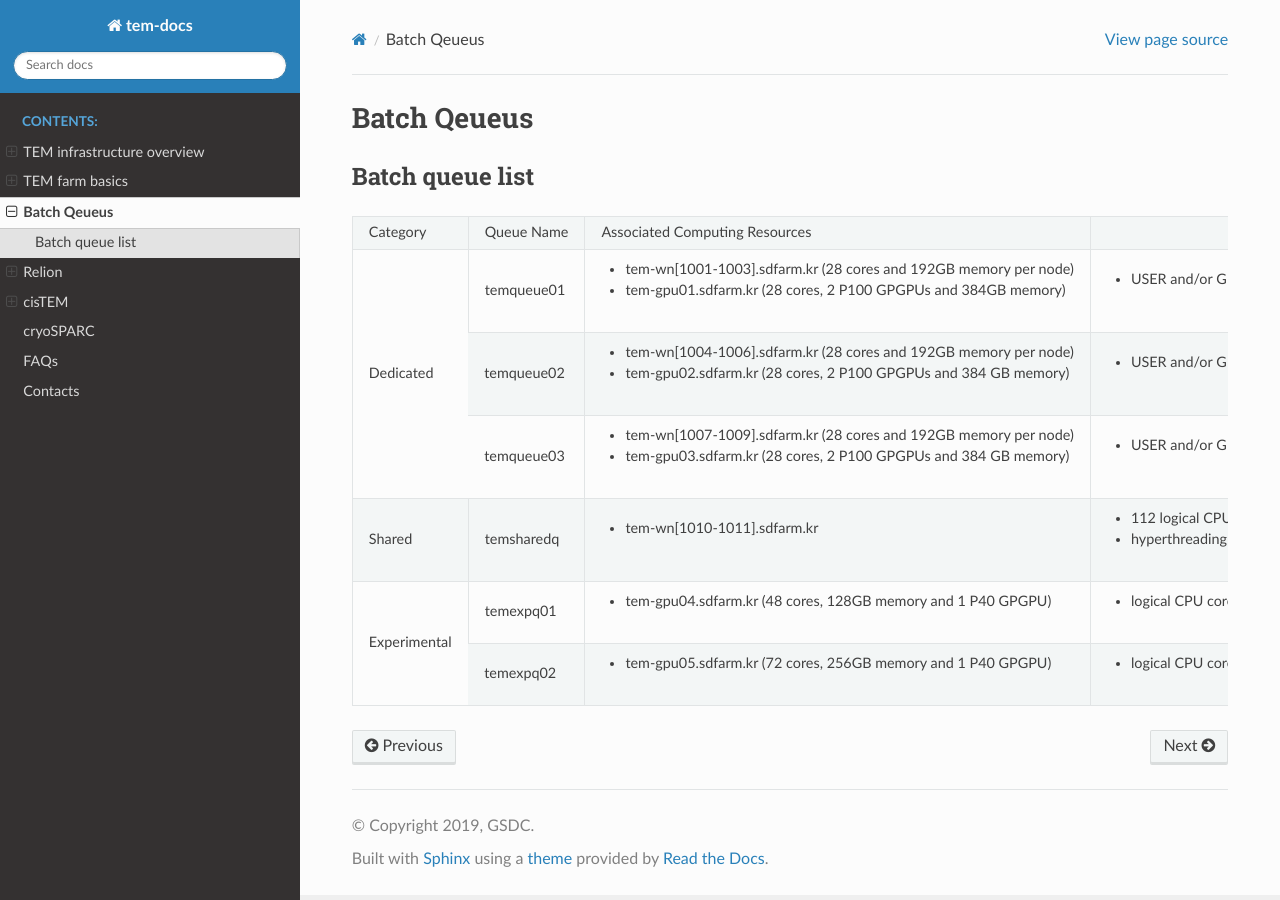
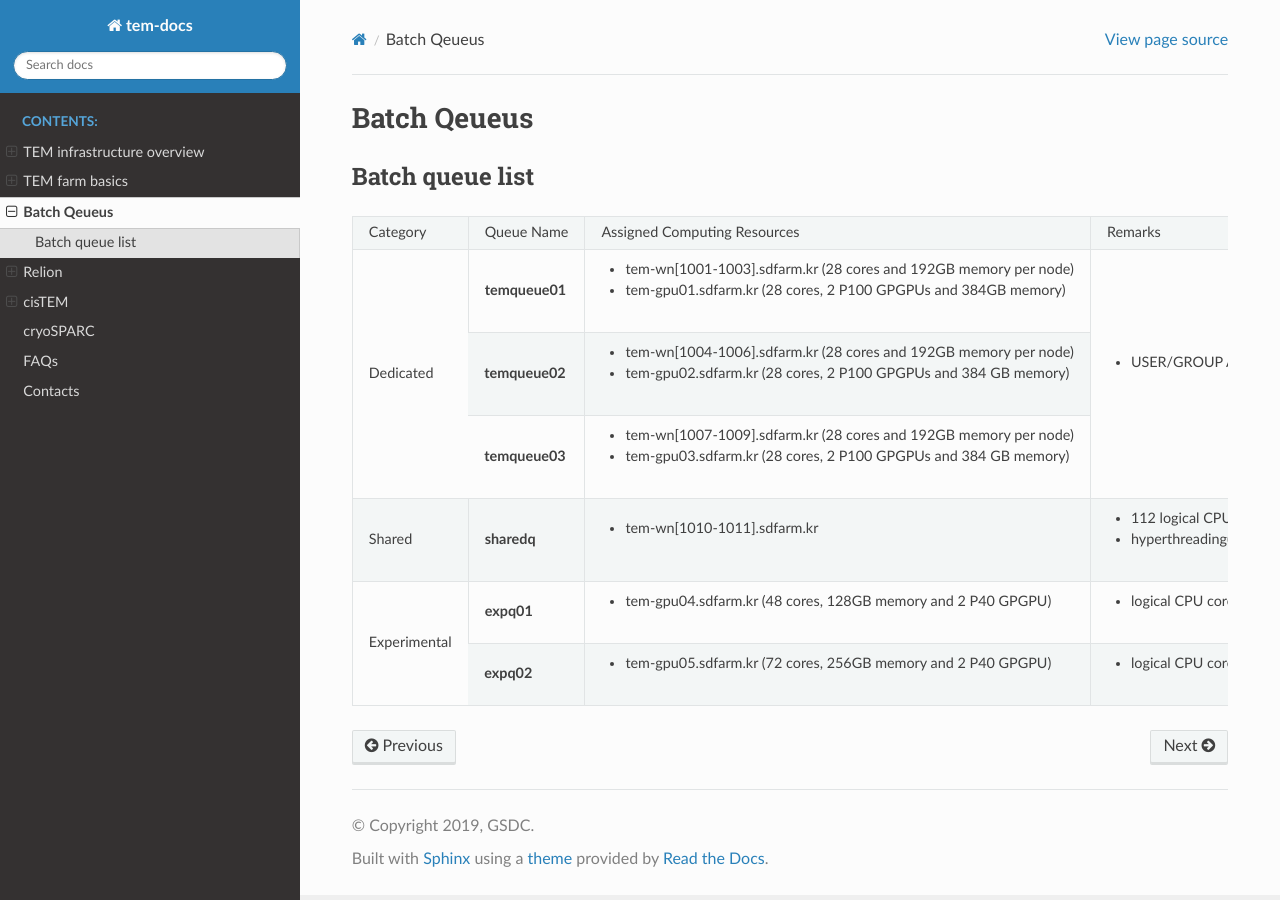
Before and after one commit to junglok/tem-docs, a Sphinx documentation site: the page built from docs/queue.rst, in a window 1280 px wide. Built offline with Sphinx 7.4.7 and the Read the Docs theme 2.0.0, drawn with Linux system fonts in a browser that asks for light colours.

Commit message:
first release

```diff
--- a/docs/guide.rst
+++ b/docs/guide.rst
@@ -71,13 +71,13 @@ The Environment Modules system is a tool to help users manage their Unix or Linu
   setenv           LANG en_US.UTF-8
   setenv           RELION_QUEUE_NAME tem
   setenv           RELION_QSUB_COMMAND qsub
-  setenv           RELION_QSUB_TEMPLATE /tem/home/tem/_Applications/relion-3.0.7/gpu/bin/qsub.bash
+  setenv           RELION_QSUB_TEMPLATE /tem/home/tem/_Applications/relion-3.0.7/gpu/bin/qsub-relion3-gpu.bash
   setenv           RELION_QSUB_EXTRA_COUNT 3
   setenv           RELION_QSUB_EXTRA1 Number of Nodes
   setenv           RELION_QSUB_EXTRA2 Number of processes per each node
   setenv           RELION_QSUB_EXTRA3 Number of GPUs per node
-  setenv           RELION_QSUB_EXTRA1_DEFAULT 2
-  setenv           RELION_QSUB_EXTRA2_DEFAULT 2
+  setenv           RELION_QSUB_EXTRA1_DEFAULT 1
+  setenv           RELION_QSUB_EXTRA2_DEFAULT 3
   setenv           RELION_QSUB_EXTRA3_DEFAULT 2
   setenv           RELION_CTFFIND_EXECUTABLE /tem/home/tem/_Applications/ctffind-4.1.13/bin/ctffind
   setenv           RELION_GCTF_EXECUTABLE /tem/home/tem/_Applications/Gctf_v1.18_b2/bin/Gctf_v1.18_b2_sm60_cu9.2
--- a/docs/queue.rst
+++ b/docs/queue.rst
@@ -6,27 +6,21 @@ Batch queue list
 ================
 
 +--------------+-----------------+--------------------------------------------------------------------+------------------------------------+
-| Category     | Queue Name      | Associated Computing Resources                                     |                                    |
+| Category     | Queue Name      | Assigned Computing Resources                                       | Remarks                            |
 +--------------+-----------------+--------------------------------------------------------------------+------------------------------------+
-| Dedicated    | temqueue01      | - tem-wn[1001-1003].sdfarm.kr (28 cores and 192GB memory per node) | - USER and/or GROUP Access Control |
+| Dedicated    | **temqueue01**  | - tem-wn[1001-1003].sdfarm.kr (28 cores and 192GB memory per node) | - USER/GROUP Access Control        |
 |              |                 | - tem-gpu01.sdfarm.kr (28 cores, 2 P100 GPGPUs and 384GB memory)   |                                    |
-|              |                 |                                                                    |                                    |
+|              +-----------------+--------------------------------------------------------------------+                                    |
+|              | **temqueue02**  | - tem-wn[1004-1006].sdfarm.kr (28 cores and 192GB memory per node) |                                    |
+|              |                 | - tem-gpu02.sdfarm.kr (28 cores, 2 P100 GPGPUs and 384 GB memory)  |                                    |
+|              +-----------------+--------------------------------------------------------------------+                                    |
+|              | **temqueue03**  | - tem-wn[1007-1009].sdfarm.kr (28 cores and 192GB memory per node) |                                    |
+|              |                 | - tem-gpu03.sdfarm.kr (28 cores, 2 P100 GPGPUs and 384 GB memory)  |                                    |
++--------------+-----------------+--------------------------------------------------------------------+------------------------------------+
+| Shared       | **sharedq**     | - tem-wn[1010-1011].sdfarm.kr                                      | - 112 logical CPU cores            |
+|              |                 |                                                                    | - hyperthreading(H/T) enabled      |
++--------------+-----------------+--------------------------------------------------------------------+------------------------------------+
+| Experimental | **expq01**      | - tem-gpu04.sdfarm.kr (48 cores, 128GB memory and 2 P40 GPGPU)     | - logical CPU cores, H/T enabled   |
 |              +-----------------+--------------------------------------------------------------------+------------------------------------+
-|              | temqueue02      | - tem-wn[1004-1006].sdfarm.kr (28 cores and 192GB memory per node) | - USER and/or GROUP Access Control |
-|              |                 | - tem-gpu02.sdfarm.kr (28 cores, 2 P100 GPGPUs and 384 GB memory)  |                                    |
-|              |                 |                                                                    |                                    |
-|              +-----------------+--------------------------------------------------------------------+------------------------------------+
-|              | temqueue03      | - tem-wn[1007-1009].sdfarm.kr (28 cores and 192GB memory per node) | - USER and/or GROUP Access Control |
-|              |                 | - tem-gpu03.sdfarm.kr (28 cores, 2 P100 GPGPUs and 384 GB memory)  |                                    |
-|              |                 |                                                                    |                                    |
+|              | **expq02**      | - tem-gpu05.sdfarm.kr (72 cores, 256GB memory and 2 P40 GPGPU)     | - logical CPU cores, H/T enabled   |
 +--------------+-----------------+--------------------------------------------------------------------+------------------------------------+
-| Shared       | temsharedq      | - tem-wn[1010-1011].sdfarm.kr                                      | - 112 logical CPU cores            |
-|              |                 |                                                                    | - hyperthreading enabled           |
-|              |                 |                                                                    |                                    |
-+--------------+-----------------+--------------------------------------------------------------------+------------------------------------+
-| Experimental | temexpq01       | - tem-gpu04.sdfarm.kr (48 cores, 128GB memory and 1 P40 GPGPU)     | - logical CPU cores                |
-|              |                 |                                                                    |                                    |
-|              +-----------------+--------------------------------------------------------------------+------------------------------------+
-|              | temexpq02       | - tem-gpu05.sdfarm.kr (72 cores, 256GB memory and 1 P40 GPGPU)     | - logical CPU cores                |
-|              |                 |                                                                    |                                    |
-+--------------+-----------------+--------------------------------------------------------------------+------------------------------------+
--- a/docs/relion.rst
+++ b/docs/relion.rst
@@ -43,7 +43,7 @@ How to start Relion data analysis tool
   setenv           LANG en_US.UTF-8
   setenv           RELION_QUEUE_NAME tem
   setenv           RELION_QSUB_COMMAND qsub
-  setenv           RELION_QSUB_TEMPLATE /tem/home/tem/_Applications/relion-3.0.7/gpu/bin/qsub.bash
+  setenv           RELION_QSUB_TEMPLATE /tem/home/tem/_Applications/relion-3.0.7/gpu/bin/qsub-relion3-gpu.bash
   setenv           RELION_QSUB_EXTRA_COUNT 3
   setenv           RELION_QSUB_EXTRA1 Number of Nodes
   setenv           RELION_QSUB_EXTRA2 Number of processes per each node
```
